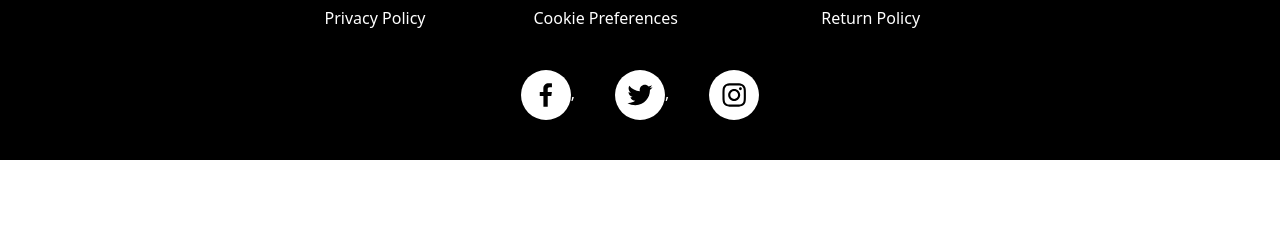
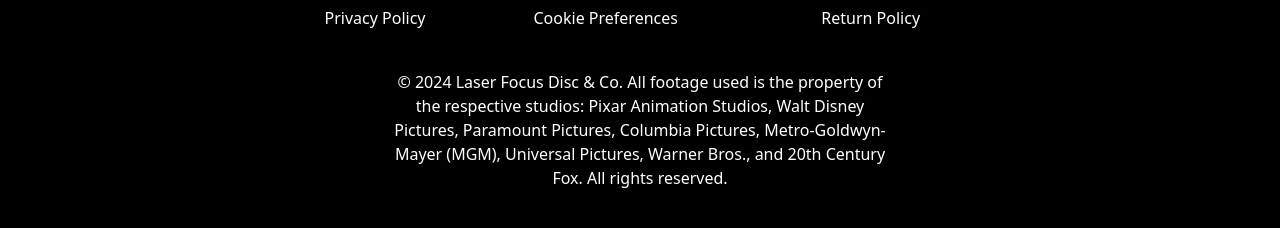
Before and after one commit to J8310048/Ecommerce-V2, a React (Vite) app in the folder ecommerce-v2-vite/: page /movies in a window 1280 px wide. Shown: the part 784-1012 px from the top of the page. Before the commit the page ends 944 px from the top, so only its background shows below. Built offline with nearby package versions, Linux system fonts and the light colour scheme; no server answers.

Commit message:
edited readme and added credit towards movie studios

```diff
--- a/ecommerce-v2-vite/global_components/Footer.jsx
+++ b/ecommerce-v2-vite/global_components/Footer.jsx
@@ -101,11 +101,23 @@
           </ul>
         </div>
 
-{/* below is are my social media links */}
+
+
+
+
+
       </footer>
+      <div>
+        <p className="text-center
+font-thin phonemin:px-16 mt-10 tabletmin:px-20 laptop:px-60 desktop:px-96">© 2024 Laser Focus Disc & Co. All footage used is the property of the respective studios: Pixar Animation Studios, Walt Disney Pictures, Paramount Pictures, Columbia Pictures, Metro-Goldwyn-Mayer (MGM), Universal Pictures, Warner Bros., and 20th Century Fox. All rights reserved.</p>
+
+        </div>
+        {/* below is are my social media links */}
       <div className="flex flex-row items-center justify-center">
           <Socials />
         </div>
+
+
 
     </div>
   );
```
